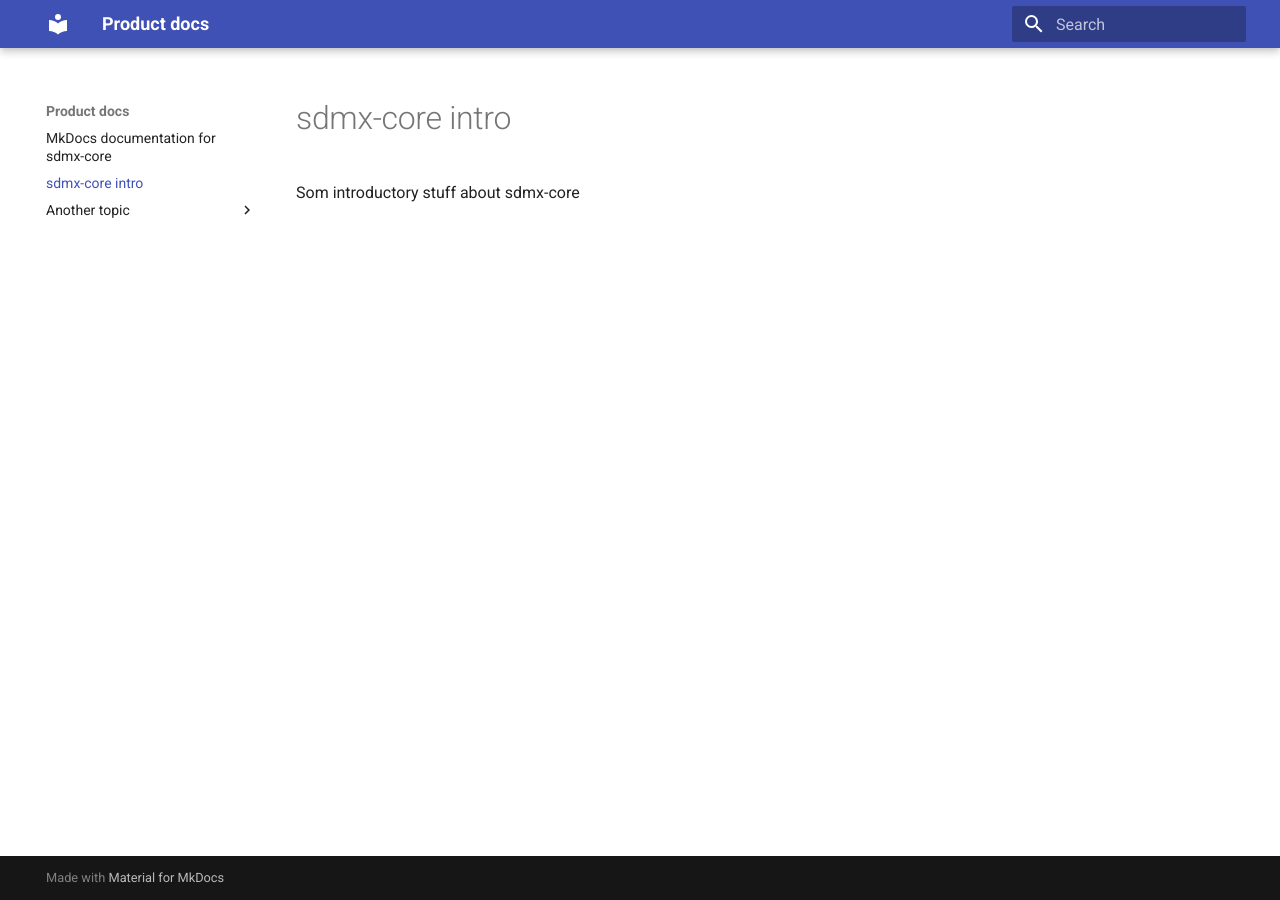
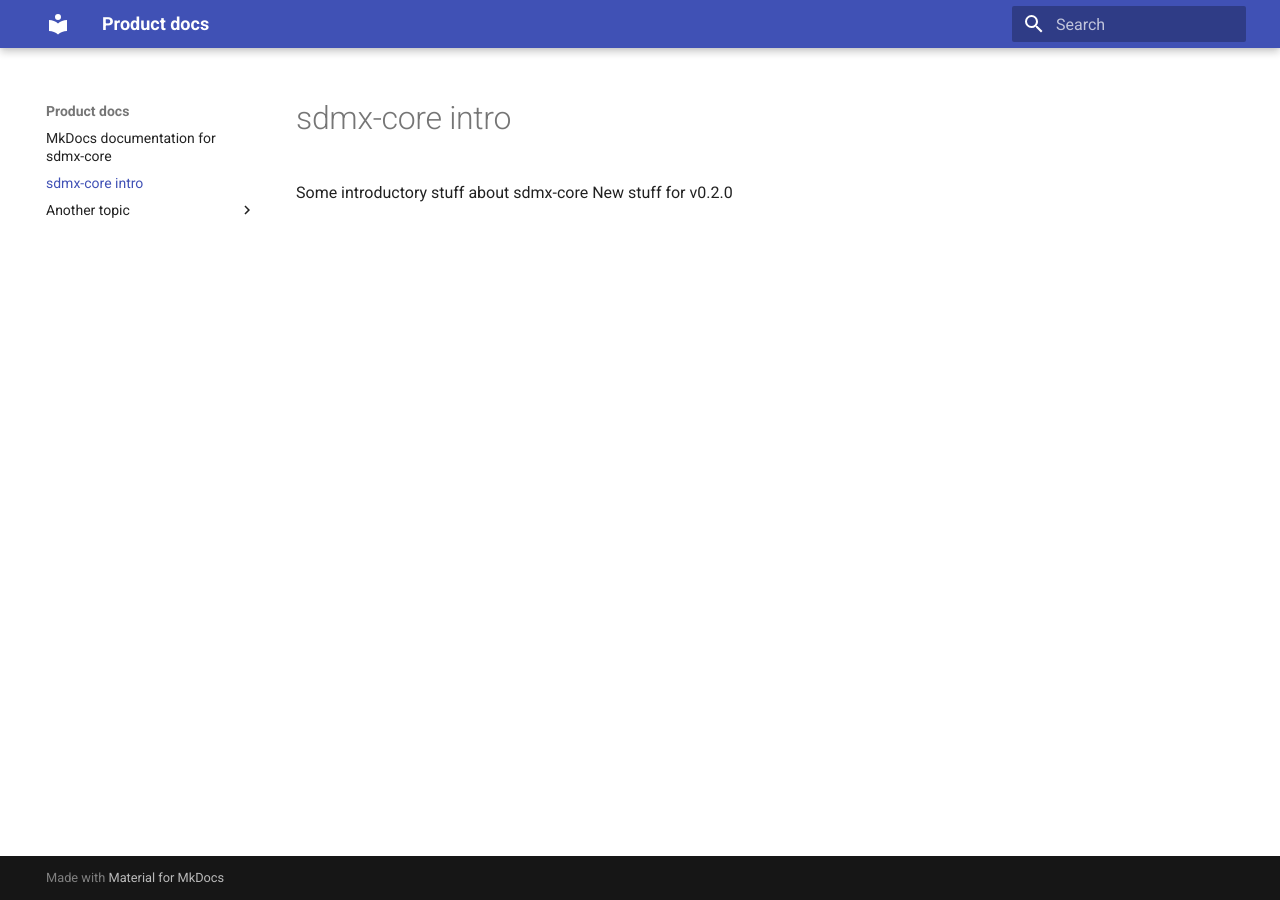
Before and after one commit to glenntav/docs, an MkDocs documentation site: the page built from docs/docs/stuff.md, in a window 1280 px wide. Built offline with MkDocs 1.6.1 and Material for MkDocs 9.7.7, drawn with Linux system fonts in a browser that asks for light colours; the version menu is left out.

Commit message:
Update sdmx-core intro with new content for v0.2.0

```diff
--- a/docs/docs/stuff.md
+++ b/docs/docs/stuff.md
@@ -1,2 +1,3 @@
 # sdmx-core intro
-Som introductory stuff about sdmx-core
+Some introductory stuff about sdmx-core
+New stuff for v0.2.0
```
